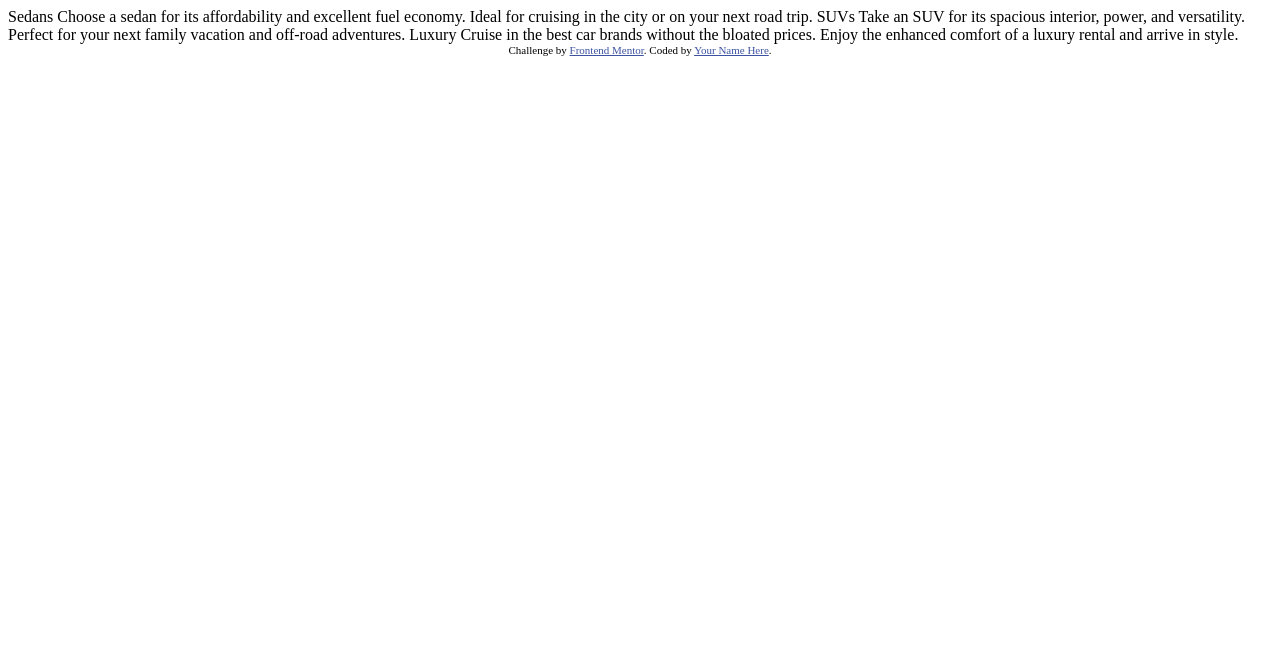
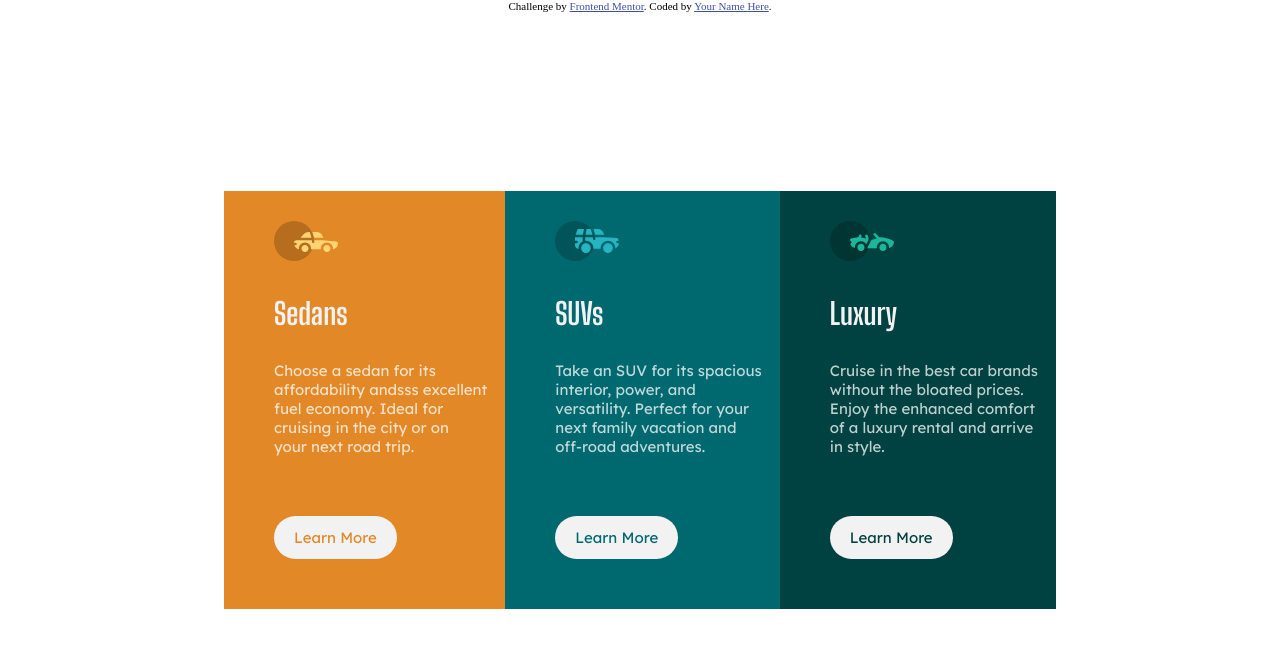
Before and after one commit to novichun/Frontend, a plain HTML site: page 3_Column_Preview_Card/index.html in a window 1280 px wide. Drawn offline with nearby package versions, Linux system fonts and the light colour scheme.

Commit message:
Solution 2

```diff
--- a/3_Column_Preview_Card/index.html
+++ b/3_Column_Preview_Card/index.html
@@ -1,36 +1,84 @@
 <!DOCTYPE html>
 <html lang="en">
-<head>
-  <meta charset="UTF-8">
-  <meta name="viewport" content="width=device-width, initial-scale=1.0"> <!-- displays site properly based on user's device -->
-
-  <link rel="icon" type="image/png" sizes="32x32" href="./images/favicon-32x32.png">
-
-  <title>Frontend Mentor | 3-column preview card component</title>
-
-  <!-- Feel free to remove these styles or customise in your own stylesheet 👍 -->
-  <style>
-    .attribution { font-size: 11px; text-align: center; }
-    .attribution a { color: hsl(228, 45%, 44%); }
-  </style>
-</head>
+  <head>
+    <link rel="icon" type="image/png" sizes="32x32" href="./images/favicon-32x32.png">
+    <meta charset="UTF-8">
+    <meta name="viewport" content="width=device-width, initial-scale=1">
+    <title>Frontend Mentor | 3-column preview card component</title>
+    <link rel="stylesheet" href="./style/main.css">
+    <script src="https://ajax.googleapis.com/ajax/libs/jquery/3.5.1/jquery.min.js"></script>
+  </head>
 <body>
 
-  Sedans
-  Choose a sedan for its affordability and excellent fuel economy. Ideal for cruising in the city
-  or on your next road trip.
 
-  SUVs
-  Take an SUV for its spacious interior, power, and versatility. Perfect for your next family vacation
-  and off-road adventures.
+  <div class="grid-container">
+    <div class="first">
 
-  Luxury
-  Cruise in the best car brands without the bloated prices. Enjoy the enhanced comfort of a luxury
-  rental and arrive in style.
+      <div class="tartalom">
+        <div class="pic"><img src="./images/icon-sedans.svg"></div>
+        <div class="title">Sedans</div>
+        <div class="text">
+          Choose a sedan for its<br> affordability andsss excellent<br> fuel economy. Ideal for<br> cruising in the city
+  or on<br> your next road trip.
+        </div>
+        <div class="button"><button style="color:hsl(31, 77%, 52%);">Learn More</button></div>
+      </div>
+
+
+    </div>
+
+
+
+    <div class="second">
+
+
+
+      <div class="tartalom">
+        <div class="pic"><img src="./images/icon-suvs.svg"></div>
+        <div class="title">SUVs</div>
+        <div class="text">
+
+          Take an SUV for its spacious<br> interior, power, and<br> versatility. Perfect for your<br> next family vacation
+  and<br> off-road adventures.
+
+        </div>
+        <div class="button"><button style="color: hsl(184, 100%, 22%);">Learn More</button></div>
+      </div>
+
+
+    </div>
+
+
+
+    <div class="third">
+
+
+      <div class="tartalom">
+        <div class="pic"><img src="./images/icon-luxury.svg"></div>
+        <div class="title"> Luxury</div>
+        <div class="text">
+
+          Cruise in the best car brands<br> without the bloated prices.<br> Enjoy the enhanced comfort<br> of a luxury
+  rental and arrive<br> in style.
+
+        </div>
+        <div class="button"><button style="color: hsl(179, 100%, 13%);">Learn More</button></div>
+      </div>
+
+
+    </div>
+  </div>
+
+
+
+
+
+
 
   <div class="attribution">
     Challenge by <a href="https://www.frontendmentor.io?ref=challenge" target="_blank">Frontend Mentor</a>.
     Coded by <a href="#">Your Name Here</a>.
   </div>
+
 </body>
 </html>
--- /dev/null
+++ b/3_Column_Preview_Card/style/main.css
@@ -0,0 +1,75 @@
+@import url('https://fonts.googleapis.com/css2?family=Big+Shoulders+Display:wght@700&family=Lexend+Deca&display=swap');
+* {
+    margin: 0;
+    padding: 0;
+}
+.attribution { font-size: 11px; text-align: center; }
+.attribution a { color: hsl(228, 45%, 44%); }
+
+
+.grid-container {
+    position: absolute;
+    top: 50%;
+    left: 50%;
+    transform: translate(-50%,-50%);
+    width: 65%;
+    height: auto;
+    display: grid;
+    grid-template-columns: auto auto auto;
+    grid-template-rows: auto;
+    gap: 0px 0px;
+    grid-template-areas:
+      "first second third";
+  }
+  .first {
+    grid-area: first;
+    background-color: hsl(31, 77%, 52%);
+}
+  .second {
+    grid-area: second;
+    background-color: hsl(184, 100%, 22%);
+}
+  .third {
+    grid-area: third;
+    background-color: hsl(179, 100%, 13%);
+}
+
+  .tartalom {
+    display: grid;
+    grid-template-columns: auto;
+    grid-template-rows: auto auto auto auto;
+    gap: 0px 0px;
+    grid-template-areas:
+      "pic"
+      "title"
+      "text"
+      "button";
+  }
+  .pic { grid-area: pic; padding-top: 30px; padding-bottom: 30px;  margin-left: 50px; }
+  .title {
+    grid-area: title;
+    color: hsl(0, 0%, 95%);
+    font-family: 'Big Shoulders Display', cursive;
+    font-size: 30px;
+    padding-bottom: 30px;
+    margin-left: 50px;
+    }
+  .text {
+    grid-area: text;
+    color: hsla(0, 0%, 100%, 0.75);
+    font-size: 15px;
+    font-family: 'Lexend Deca', sans-serif;
+    padding-bottom: 60px;
+    margin-left: 50px;
+
+ }
+  .button { grid-area: button;  margin-left: 50px; padding-bottom: 50px; }
+  button {
+      background-color: hsl(0, 0%, 95%);
+
+      font-size: 15px;
+    font-family: 'Lexend Deca', sans-serif;
+      border: none;
+      padding: 12px 20px 12px 20px;
+      border-radius: 30px;
+  }
```
